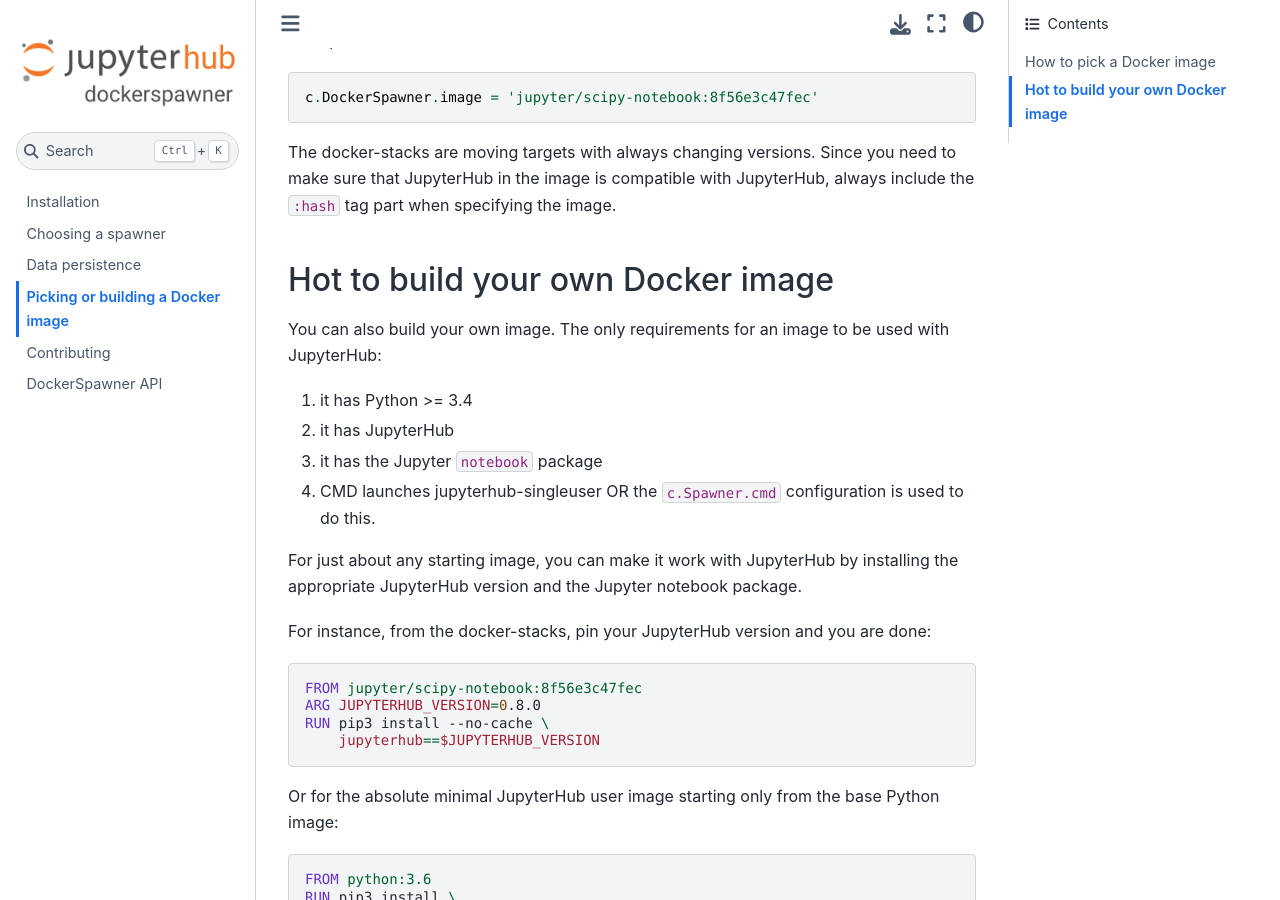
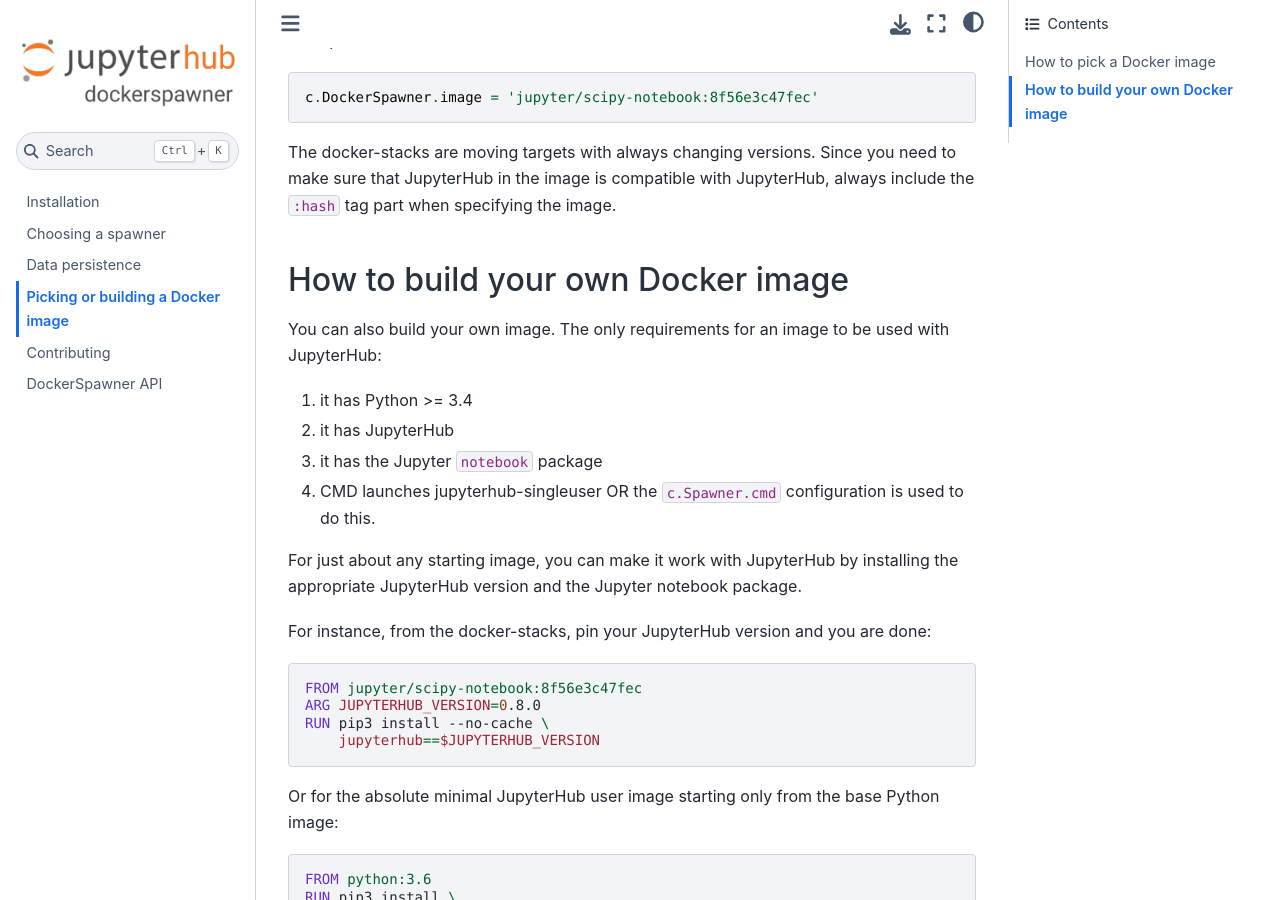
Before and after one commit to jupyterhub/dockerspawner, a Sphinx documentation site: the page built from docs/source/docker-image.md, in a window 1280 px wide and 900 px high, scrolled down 402 px. Built offline with Sphinx 7.4.7 and the Sphinx Book theme 1.1.4, drawn with Linux system fonts in a browser that asks for light colours.

Commit message:
Typo fix in the docs

```diff
--- a/docs/source/docker-image.md
+++ b/docs/source/docker-image.md
@@ -19,7 +19,7 @@
 always include the `:hash` tag part when specifying the image.
 
 
-## Hot to build your own Docker image
+## How to build your own Docker image
 You can also build your own image.
 The only requirements for an image to be used with JupyterHub:
 
```
